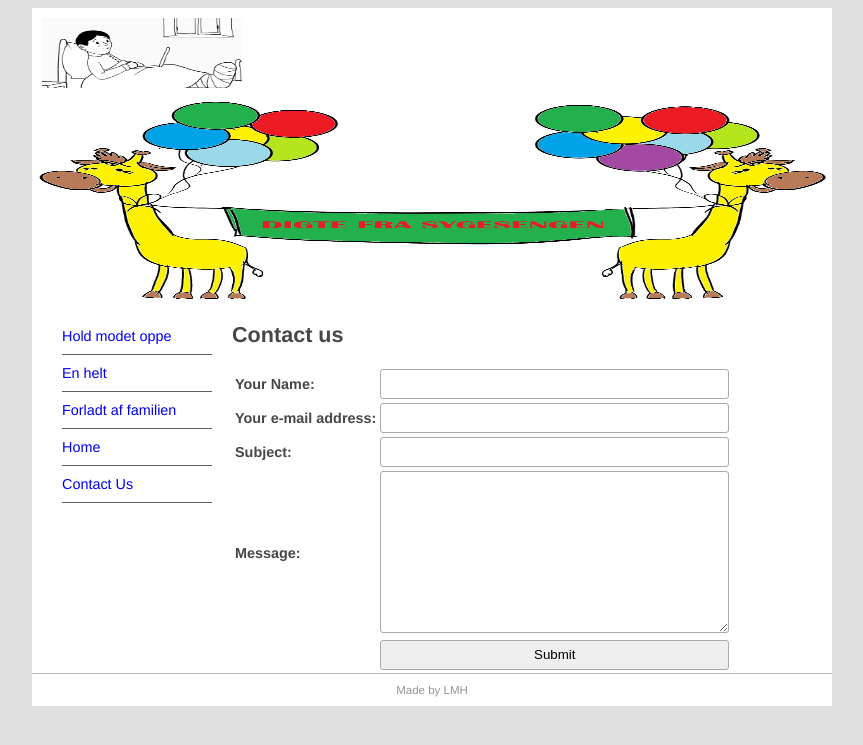
After one commit to LoneHilke/biginner_abc, a Django app: template abc_site/pages/templates/pages/contact.html in a window 1280 px wide. The commit adds this page. Shown: the top 745 px of the page, without its empty margins (208-1071 px from the left). Run offline with Django 3.2, Linux system fonts and the light colour scheme; the template is opened without the code that fills it: values that come from a table or form of the project are taken from there, others are empty; data comes from the database, SQL or seed files in the repository; both versions use the stored data as it was after the commit.

Commit message:
lesson 8
lesson 8

Co-Authored-By: Qvisty <18654175+qvisty@users.noreply.github.com>

```diff
--- a/abc_site/abc_site/static/main.css
+++ b/abc_site/abc_site/static/main.css
@@ -58,3 +58,44 @@ body {
 #logo {
 	padding: 10px;
 }
+
+ul.errorlist {
+    margin: 0;
+    padding: 0;
+}
+.errorlist li {
+    border: 1px solid red;
+    color: red;
+    background: rgba(255, 0, 0, 0.15);
+    list-style-position: inside;
+    display: block;
+    font-size: 1.2em;
+    margin: 0 0 3px;
+    padding: 4px 5px;
+    text-align: center;
+    border-radius: 3px;
+}
+
+input, textarea {
+    width: 100%;
+    padding: 5px!important;
+    -webkit-box-sizing: border-box;
+    -moz-box-sizing: border-box;
+    box-sizing: border-box;
+    border-radius: 3px;
+    border-style: solid;
+    border-width: 1px;
+    border-color: rgb(169,169,169)
+}
+
+input {
+    height: 30px;
+}
+.success {
+    background-color: rgba(0, 128, 0, 0.15);
+    padding: 10px;
+    text-align: center;
+    color: green;
+    border: 1px solid green;
+    border-radius: 3px;
+}
--- a/abc_site/abc_site/templates/base.html
+++ b/abc_site/abc_site/templates/base.html
@@ -13,7 +13,7 @@
 <body>
 <div id="wrapper">
   <header id="header">
-    <div id="logo"><img src="{% static 'sygemeldt.webp' %}" width="200" height="50" alt=""/></div>
+    <div id="logo"><img src="{% static 'sygemeldt.webp' %}" width="200" height="70" alt=""/></div>
     <div id="topbanner"><img src="{% static 'GIRAFBANNER.jpg' %}" width="800" height="200" alt=""/></div>
   </header>
   <aside id="leftsidebar">
@@ -22,6 +22,7 @@
       {% block sidenav %}
       <li>Menu 1</li><li>Menu 2</li><li>Menu 3</li>
       {% endblock sidenav %}
+      <li><a href="/contact">Contact Us</a></li>
     </ul>
     </nav>
   </aside>
--- a/abc_site/pages/admin.py
+++ b/abc_site/pages/admin.py
@@ -8,4 +8,4 @@ class PageAdmin(admin.ModelAdmin):
     ordering = ('title',)
     search_fields = ('title',)
 
-admin.site.register(Page)
+admin.site.register(Page, PageAdmin)
--- /dev/null
+++ b/abc_site/pages/forms.py
@@ -0,0 +1,7 @@
+from django import forms
+
+class ContactForm(forms.Form):
+    yourname = forms. CharField(max_length=100, label='Your Name')
+    email = forms.EmailField(required=False,label='Your e-mail address')
+    subject = forms.CharField(max_length=100)
+    message = forms.CharField(widget=forms.Textarea)
--- /dev/null
+++ b/abc_site/pages/templates/pages/contact.html
@@ -0,0 +1,25 @@
+{% extends "pages/page.html" %}
+
+{% block title %}Contact Us{% endblock title %}
+
+{% block content %}
+<h1>Contact us</h1>
+
+{% if submitted %}
+    <p class="success">
+        Your message was submitted successfully. Thank you.
+    </p>
+
+{% else %}
+    <form action="" method="post" novalidate>
+    <table>
+        {{ form.as_table }}
+        <tr>
+            <td>&nbsp;</td>
+            <td><input type="submit" value="Submit"></td>
+        </tr>
+    </table>
+    {% csrf_token %}
+    </form>
+{% endif %}
+{% endblock content %}
--- a/abc_site/pages/urls.py
+++ b/abc_site/pages/urls.py
@@ -4,5 +4,6 @@ from . import views
 urlpatterns = [
     #path('', views.index, name='index'),
     path('', views.index, {'pagename': ''}, name='home'),
+    path('contact', views.contact, name='contact'),
     path('<str:pagename>', views.index, name='index'),
 ]
```
Also changed, not shown: abc_site/pages/views.py (+29 -4 lines), abc_site/testform.html (added, +12 -0 lines), abc_site/db.sqlite3.
